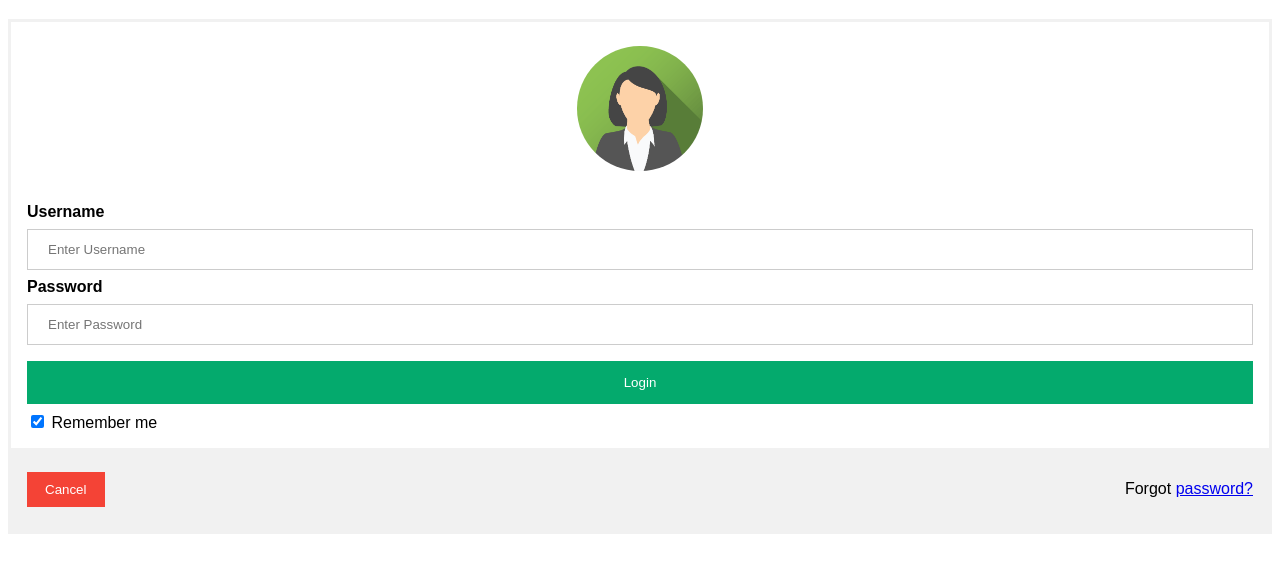
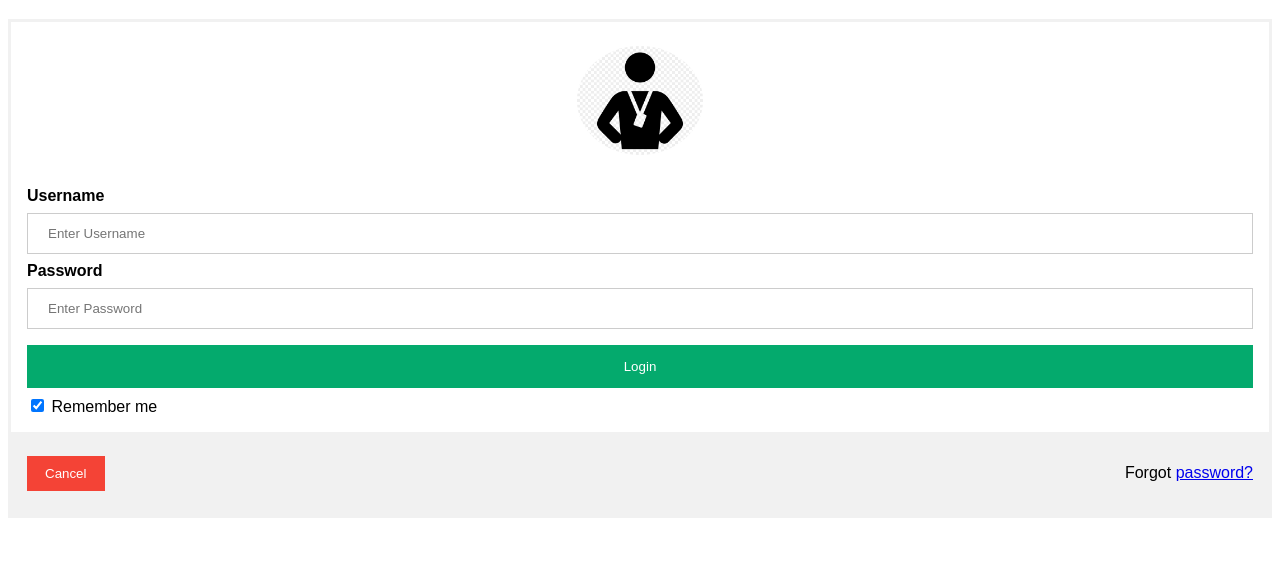
Before and after one commit to ravi2krishna/login-2413, a plain HTML site: page index.html in a window 1280 px wide. Shown: the part 61-634 px from the top of the page. Drawn offline with Linux system fonts and the light colour scheme.

Commit message:
trainer avatar update

```diff
--- a/index.html
+++ b/index.html
@@ -72,7 +72,7 @@ span.psw {
 
 <form action="/action_page.php" method="post">
   <div class="imgcontainer">
-    <img src="img_avatar2.png" alt="Avatar" class="avatar">
+    <img src="trainer.jpg" alt="Avatar" class="avatar">
   </div>
 
   <div class="container">
```
Also changed, not shown: trainer.jpg (added).
